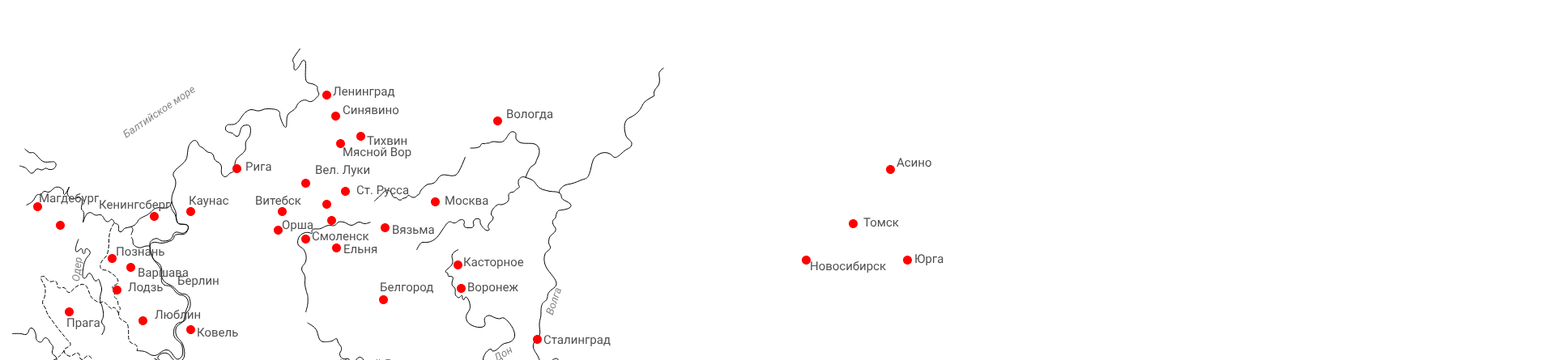
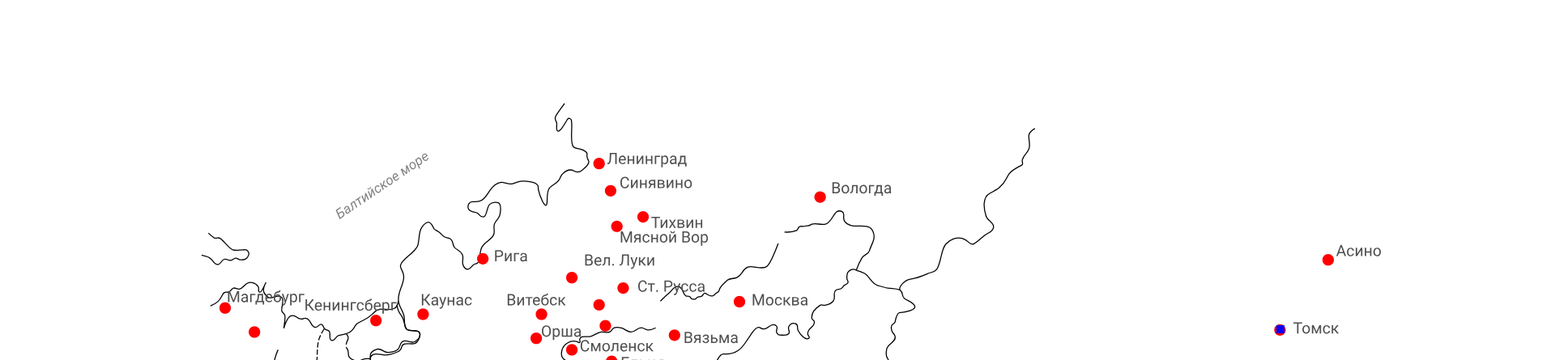
Before and after one commit to vvonderfull/KontureMap, a Vue app: page / in a window 1280 px wide. Shown: the part 171-616 px from the top of the page at 81% size, 1920 px wide, since content can reach past the window. Built offline with nearby package versions, Linux system fonts and the light colour scheme.

Commit message:
#igor 14.04.20 tochka

```diff
--- a/src/App.vue
+++ b/src/App.vue
@@ -1,6 +1,6 @@
 <template>
     <div id="app">
-    <Map />
+        <Map/>
     </div>
 </template>
 
@@ -17,8 +17,12 @@ export default {
 
 <style>
     #app {
+        width: 1980px;
+        height: 1080px;
     }
+
     body {
-  background: url("./assets/map.svg") no-repeat;
+        margin: 0;
+        padding: 0;
     }
 </style>
--- a/src/components/Map.vue
+++ b/src/components/Map.vue
@@ -1,5 +1,9 @@
 <template>
-  <div class="map-background"></div>
+    <div class="map-background">
+        <img src="../assets/map.svg">
+        <div class="one">
+        </div>
+    </div>
 </template>
 
 <script>
@@ -9,9 +13,23 @@ export default {
 </script>
 
 <style scoped>
+    img {
+        width: 100%;
+        height: 100%;
+    }
+
     .map-background {
         width: 100%;
         height: 100%;
-  background: url("/src/assets/map.svg");
     }
+
+    .one {
+        background-color: blue;
+        width: 10px;
+        height: 10px;
+        position: relative;
+        bottom: 47.3%;
+        left: 79.6%;
+    }
+
 </style>
```
Also changed, not shown: 1 other file (tests, documents, lock files or other folders). Lines whose indentation alone changed are shown as unchanged.
